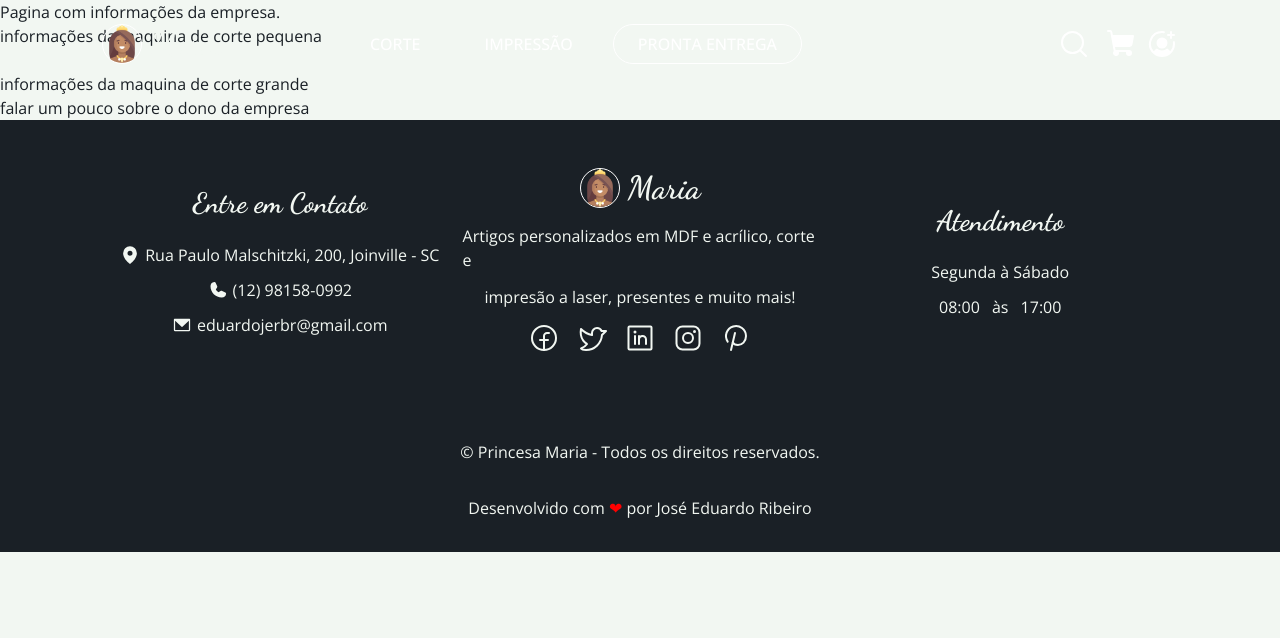
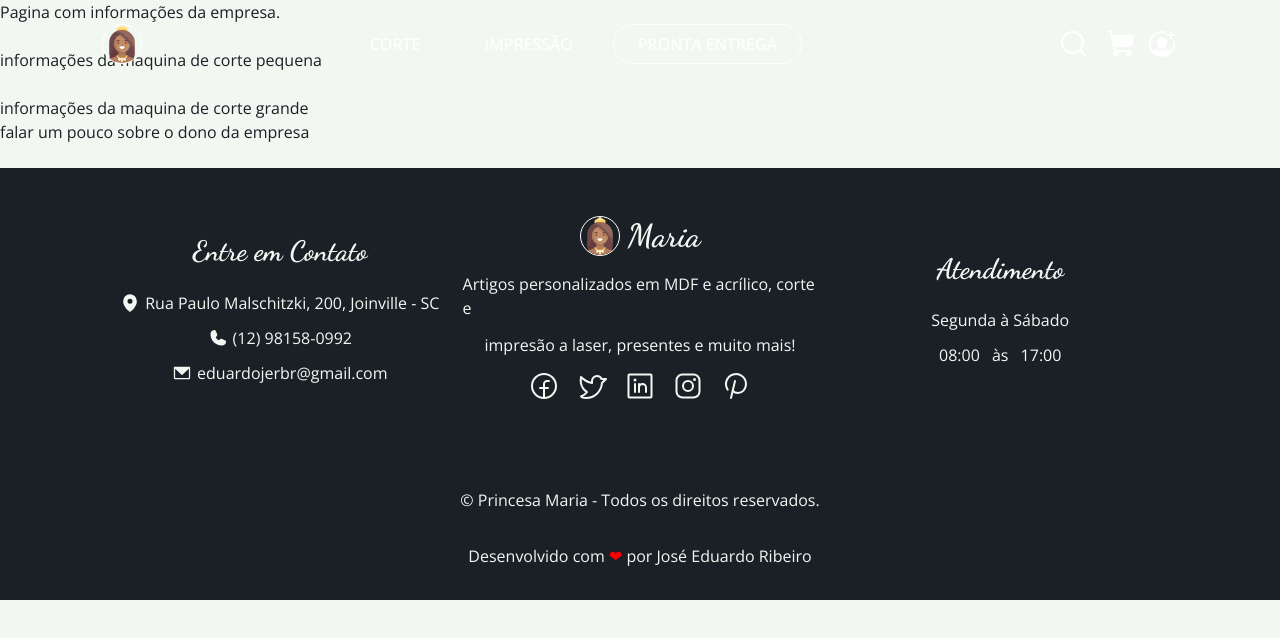
Before and after one commit to ribeirojer/Frontend-Dracula, a React (Vite) app: page /maria in a window 1280 px wide. Shown: the top 638 px of the page. Built offline with nearby package versions, Linux system fonts and the light colour scheme.

Commit message:
Update Sobre.tsx

```diff
--- a/src/pages/Sobre.tsx
+++ b/src/pages/Sobre.tsx
@@ -6,10 +6,18 @@ const Sobre = (props: Props) => {
   return (
     <div>
         <div>Pagina com informações da empresa.</div>
-        <p>informações da maquina de corte pequena</p>
-        <img src={""}></img>
-        <p>informações da maquina de corte grande</p>
-        <p>falar um pouco sobre o dono da empresa</p>
+        <div>
+          <img src={""}></img>
+          <p>informações da maquina de corte pequena</p>
+        </div>
+        <div>
+          <img src={""}></img>
+          <p>informações da maquina de corte grande</p>
+        </div>
+        <div>
+          <p>falar um pouco sobre o dono da empresa</p>
+          <img src={""}></img>
+        </div>
     </div>
   )
 }
```
